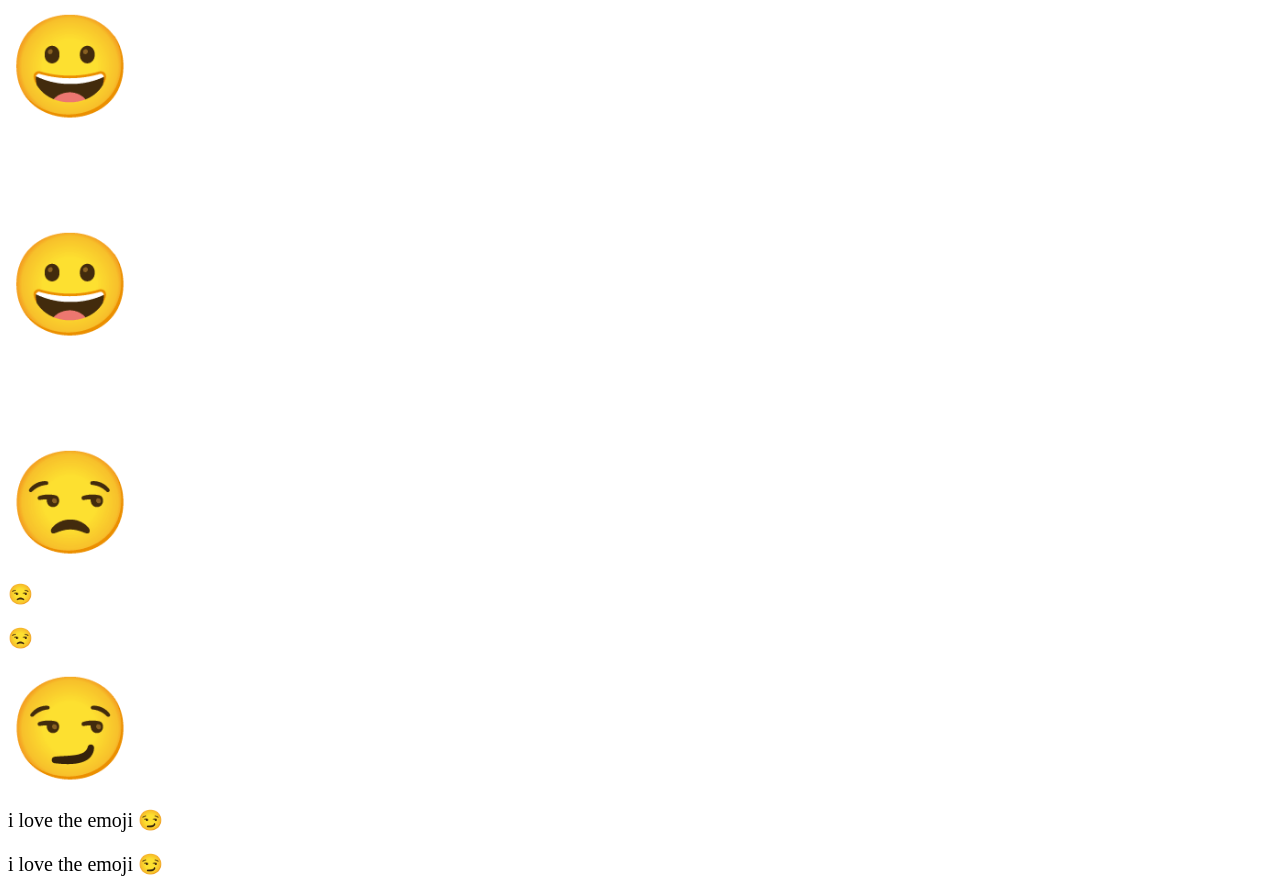
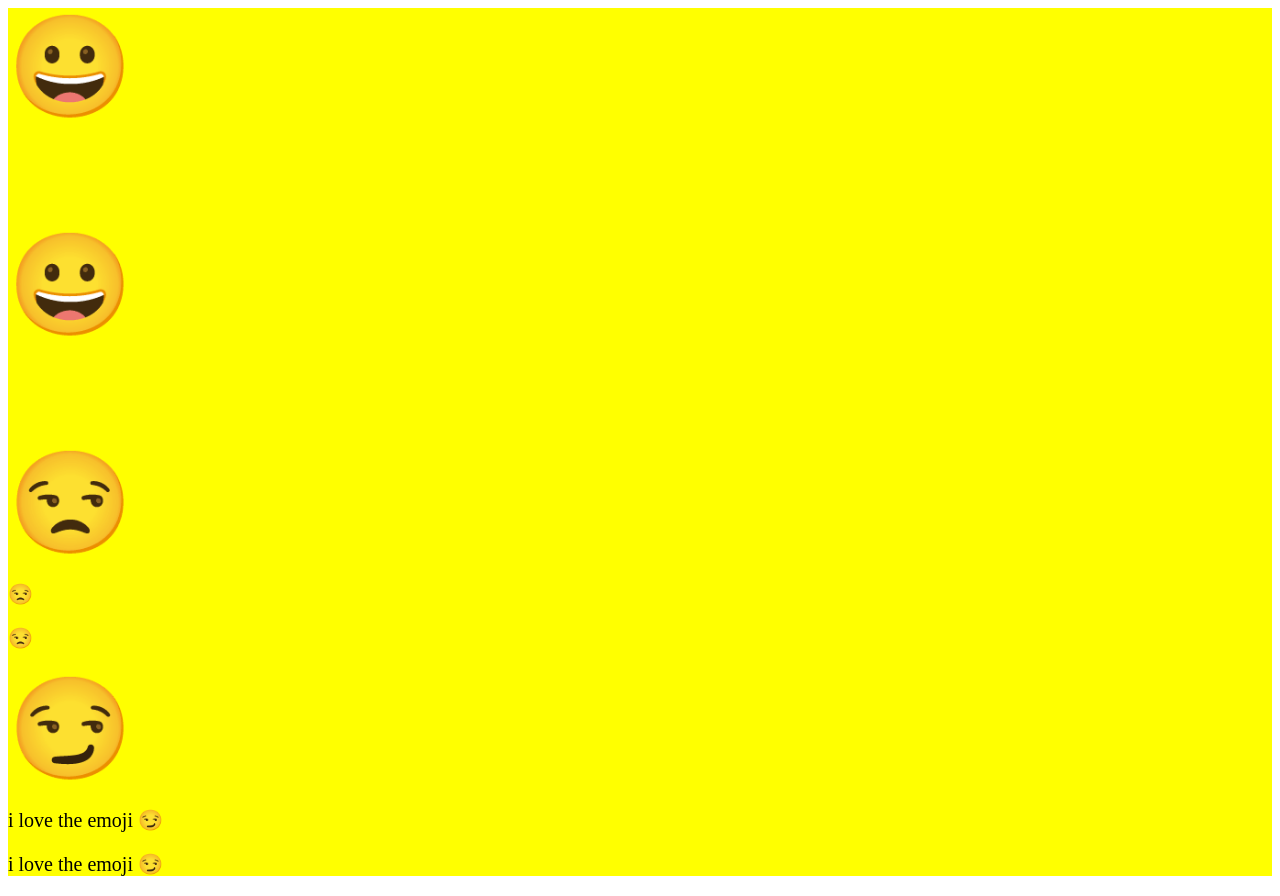
Before and after one commit to suzanatuheire/shoshana, a plain HTML site: page index.html in a window 1280 px wide. Drawn offline with Linux system fonts and the light colour scheme.

Commit message:
atuheire

```diff
--- a/index.html
+++ b/index.html
@@ -1,10 +1,9 @@
 <html><head>
-  <style>
-      body{
-        font-size: 20px;
 
-      }
-      </style>
+
+       <link rel="stylesheet" type="text/css" href="css/main.css">
+
+
  </head>
  <div class="emoji">
 
```
